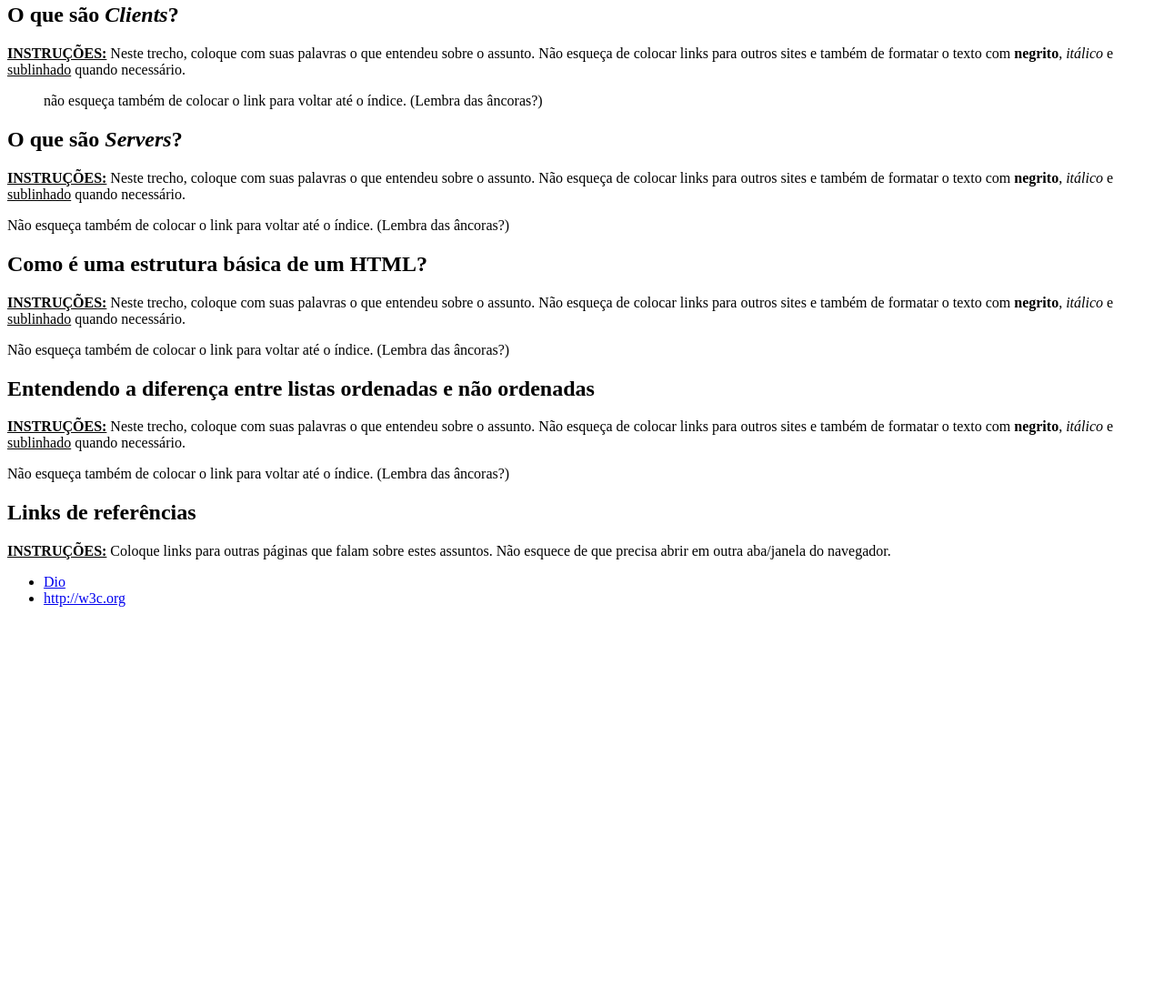
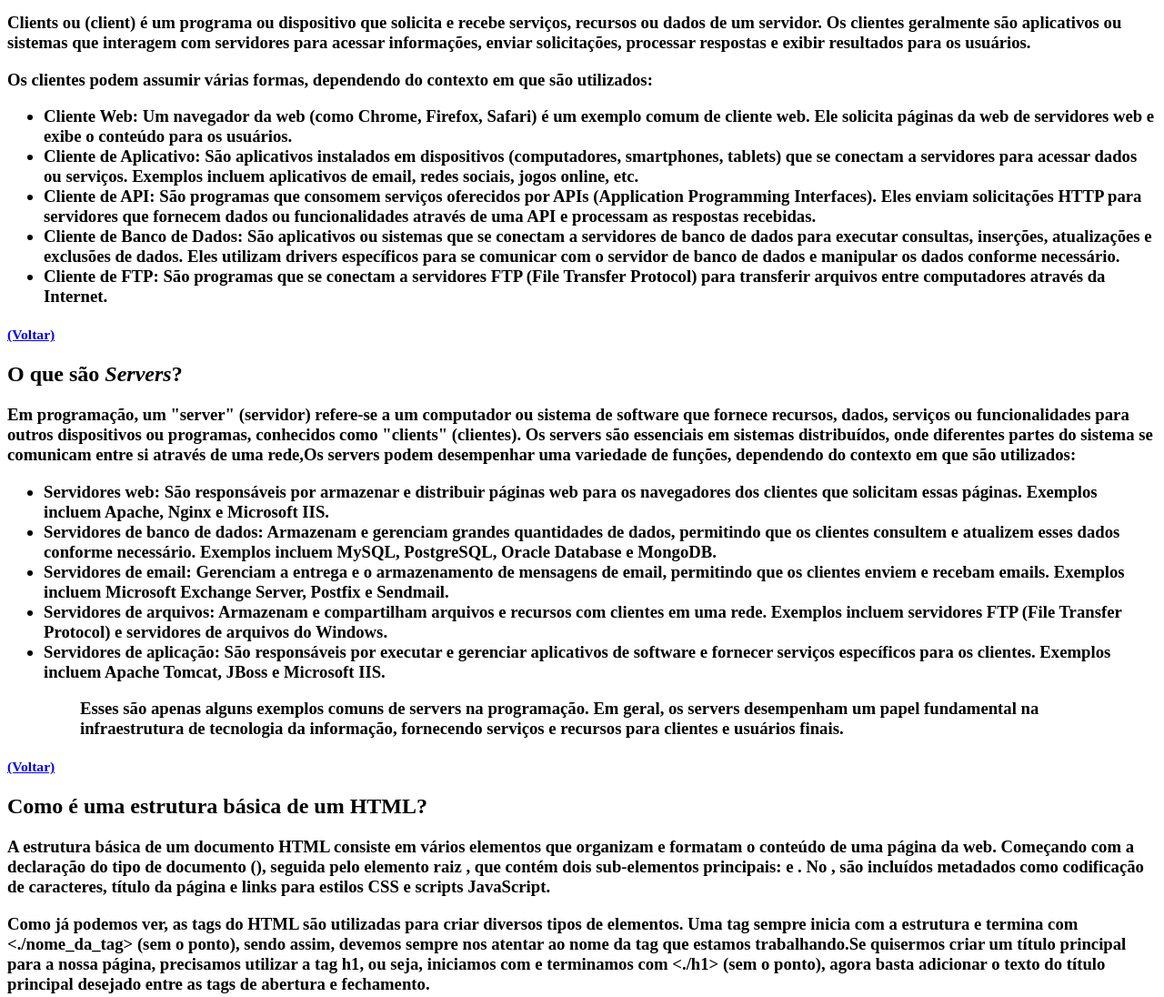
Before and after one commit to Christianbinda13/1-HTML, a plain HTML site: page index.html in a window 1280 px wide. Shown: the part 650-1746 px from the top of the page at 91% size. Before the commit the page ends 1333 px from the top, so only its background shows below. Drawn offline with Linux system fonts and the light colour scheme.

Commit message:
ndex.html

```diff
--- a/index.html
+++ b/index.html
@@ -4,19 +4,17 @@
     <meta charset="UTF-8">
     <meta http-equiv="X-UA-Compatible" content="IE=edge">
     <meta name="viewport" content="width=device-width, initial-scale=1.0">
-    <title><Módulo I - Primeiros Passos com HTML></M></title>
+    <title>Meus Primeiros Passos com HTML</title>
 </head>
 <body>
-    <h1>Módulo 1 - Primeiros Passos com HTML</h1>
+    <h1>Módulo 1 - Meus Primeiros Passos com HTML</h1>
     <h2 id="inicio">Índice</h2>
-    <p><strong><u>INSTRUÇÕES:</u></strong><h3>Neste índice você deve colocar os tópicos que mais entendeu. Estes apenas são sugestões.</h3></p>
+    <p><strong><u>INSTRUÇÕES:</u></strong><h3>Neste índice irei colocar todos tópicos que tratamos no modulo 1 .</h3></p>
     <ul>
         <li><a href="#Computadores">História dos computadores</a></li>
-        <li><a href="#">O que são <strong>Clients</strong>?</a></li>
-        <li><a href="#">O que são <strong>Servers</strong>?</a></li>
-        <li><a href="#">Como é uma estrutura básica de um HTML?</a></li>
-        <li><a href="#">Entendendo a diferença entre listas ordenadas e não ordenadas</a></li>
-        <li><a href="#links">Links de referências</a></li>
+        <li><a href="#clients">O que são <strong>Clients</strong>?</a></li>
+        <li><a href="#servers">O que são <strong>Servers</strong>?</a></li>
+        <li><a href="#HTML">Como é uma estrutura básica de um HTML?</a></li>
     </ul>
 
     <h2 id="Computadores">História dos computadores</h2>
@@ -29,35 +27,43 @@
     </h3>
 
 
-    <p><h2>O que são <i>Clients</i>?</h2></p>
-    <p><strong><u>INSTRUÇÕES:</u> </strong>Neste trecho, coloque com suas palavras o que entendeu sobre o assunto.
-       Não esqueça de colocar links para outros sites e também de formatar o texto com
-       <strong>negrito</strong>, <i>itálico</i> e <u>sublinhado</u> quando necessário.</p>
-    <p><blockquote>não esqueça também de colocar o link para voltar até o índice. (Lembra das âncoras?)</p></blockquote>
+    <p><h2 id="clients">O que são <i>Clients</i>?</h2></p>
+    <h3>
+        Clients ou (client) é um programa ou dispositivo que solicita e recebe serviços, recursos ou dados de um servidor. Os clientes geralmente são aplicativos ou sistemas que interagem com servidores para acessar informações, enviar solicitações, processar respostas e exibir resultados para os usuários.
+        <p>Os clientes podem assumir várias formas, dependendo do contexto em que são utilizados:</p>
+        <ul>
+            <li>Cliente Web: Um navegador da web (como Chrome, Firefox, Safari) é um exemplo comum de cliente web. Ele solicita páginas da web de servidores web e exibe o conteúdo para os usuários.</li>
+            <li>Cliente de Aplicativo: São aplicativos instalados em dispositivos (computadores, smartphones, tablets) que se conectam a servidores para acessar dados ou serviços. Exemplos incluem aplicativos de email, redes sociais, jogos online, etc.</li>
+            <li>Cliente de API: São programas que consomem serviços oferecidos por APIs (Application Programming Interfaces). Eles enviam solicitações HTTP para servidores que fornecem dados ou funcionalidades através de uma API e processam as respostas recebidas.</li>
+            <li>Cliente de Banco de Dados: São aplicativos ou sistemas que se conectam a servidores de banco de dados para executar consultas, inserções, atualizações e exclusões de dados. Eles utilizam drivers específicos para se comunicar com o servidor de banco de dados e manipular os dados conforme necessário.</li>
+            <li>Cliente de FTP: São programas que se conectam a servidores FTP (File Transfer Protocol) para transferir arquivos entre computadores através da Internet.</li>
+        </ul>
+        <small><a href="#inicio">(Voltar)</a></small>
 
-    <h2>O que são <i>Servers</i>?</h2>
-    <p><strong><u>INSTRUÇÕES:</u> </strong>Neste trecho, coloque com suas palavras o que entendeu sobre o assunto.
-       Não esqueça de colocar links para outros sites e também de formatar o texto com
-       <strong>negrito</strong>, <i>itálico</i> e <u>sublinhado</u> quando necessário.</p>
-    <p>Não esqueça também de colocar o link para voltar até o índice. (Lembra das âncoras?)</p>
+    </h3>
 
-    <h2>Como é uma estrutura básica de um HTML?</h2>
-    <p><strong><u>INSTRUÇÕES:</u> </strong>Neste trecho, coloque com suas palavras o que entendeu sobre o assunto.
-       Não esqueça de colocar links para outros sites e também de formatar o texto com
-       <strong>negrito</strong>, <i>itálico</i> e <u>sublinhado</u> quando necessário.</p>
-    <p>Não esqueça também de colocar o link para voltar até o índice. (Lembra das âncoras?)</p>
+    <h2 id="servers">O que são <i>Servers</i>?</h2>
+    <h3>
+        Em programação, um "server" (servidor) refere-se a um computador ou sistema de software que fornece recursos, dados, serviços ou funcionalidades para outros dispositivos ou programas, conhecidos como "clients" (clientes). Os servers são essenciais em sistemas distribuídos, onde diferentes partes do sistema se comunicam entre si através de uma rede,Os servers podem desempenhar uma variedade de funções, dependendo do contexto em que são utilizados:
+   <ul>
+    <li>Servidores web: São responsáveis por armazenar e distribuir páginas web para os navegadores dos clientes que solicitam essas páginas. Exemplos incluem Apache, Nginx e Microsoft IIS.</li>
+    <li>Servidores de banco de dados: Armazenam e gerenciam grandes quantidades de dados, permitindo que os clientes consultem e atualizem esses dados conforme necessário. Exemplos incluem MySQL, PostgreSQL, Oracle Database e MongoDB.</li>
+    <li>Servidores de email: Gerenciam a entrega e o armazenamento de mensagens de email, permitindo que os clientes enviem e recebam emails. Exemplos incluem Microsoft Exchange Server, Postfix e Sendmail.</li>
+    <li>Servidores de arquivos: Armazenam e compartilham arquivos e recursos com clientes em uma rede. Exemplos incluem servidores FTP (File Transfer Protocol) e servidores de arquivos do Windows.</li>
+    <li>Servidores de aplicação: São responsáveis por executar e gerenciar aplicativos de software e fornecer serviços específicos para os clientes. Exemplos incluem Apache Tomcat, JBoss e Microsoft IIS.</li>
+    <blockquote>Esses são apenas alguns exemplos comuns de servers na programação. Em geral, os servers desempenham um papel fundamental na infraestrutura de tecnologia da informação, fornecendo serviços e recursos para clientes e usuários finais.</blockquote>
+   </ul>
+   <small><a href="#inicio">(Voltar)</a></small>
 
-    <h2>Entendendo a diferença entre listas ordenadas e não ordenadas</h2>
-    <p><strong><u>INSTRUÇÕES:</u> </strong>Neste trecho, coloque com suas palavras o que entendeu sobre o assunto.
-       Não esqueça de colocar links para outros sites e também de formatar o texto com
-       <strong>negrito</strong>, <i>itálico</i> e <u>sublinhado</u> quando necessário.</p>
-    <p>Não esqueça também de colocar o link para voltar até o índice. (Lembra das âncoras?)</p>
-
-    <h2 id="links">Links de referências</h2>
-    <p><strong><u>INSTRUÇÕES:</u> </strong>Coloque links para outras páginas que falam sobre estes assuntos. Não esquece de que precisa abrir em outra aba/janela do navegador.</p>
-    <ul>
-        <li><a href="http://dio.me" target=_ blank>Dio</a></li>
-        <li><a href="#">http://w3c.org</a></li>
+    </h3>
+    <h2 id="HTML">Como é uma estrutura básica de um HTML?</h2>
+    <h3>
+        A estrutura básica de um documento HTML consiste em vários elementos que organizam e formatam o conteúdo de uma página da web. Começando com a declaração do tipo de documento (<!DOCTYPE html>), seguida pelo elemento raiz <html>, que contém dois sub-elementos principais: <head> e <body>. No <head>, são incluídos metadados como codificação de caracteres, título da página e links para estilos CSS e scripts JavaScript.
+            <p>
+                Como já podemos ver, as tags do HTML são utilizadas para criar diversos tipos de elementos. Uma tag sempre inicia com a estrutura <nome_da_tag> e termina com <./nome_da_tag> (sem o ponto), sendo assim, devemos sempre nos atentar ao nome da tag que estamos trabalhando.Se quisermos criar um título principal para a nossa página, precisamos utilizar a tag h1, ou seja, iniciamos com <H1.> e terminamos com <./h1> (sem o ponto), agora basta adicionar o texto do título principal desejado entre as tags de abertura e fechamento.
+            </p>
+            <small><a href="#inicio">(Voltar)</a></small>
+    </h3>
     </ul>
 
 </body>
```
